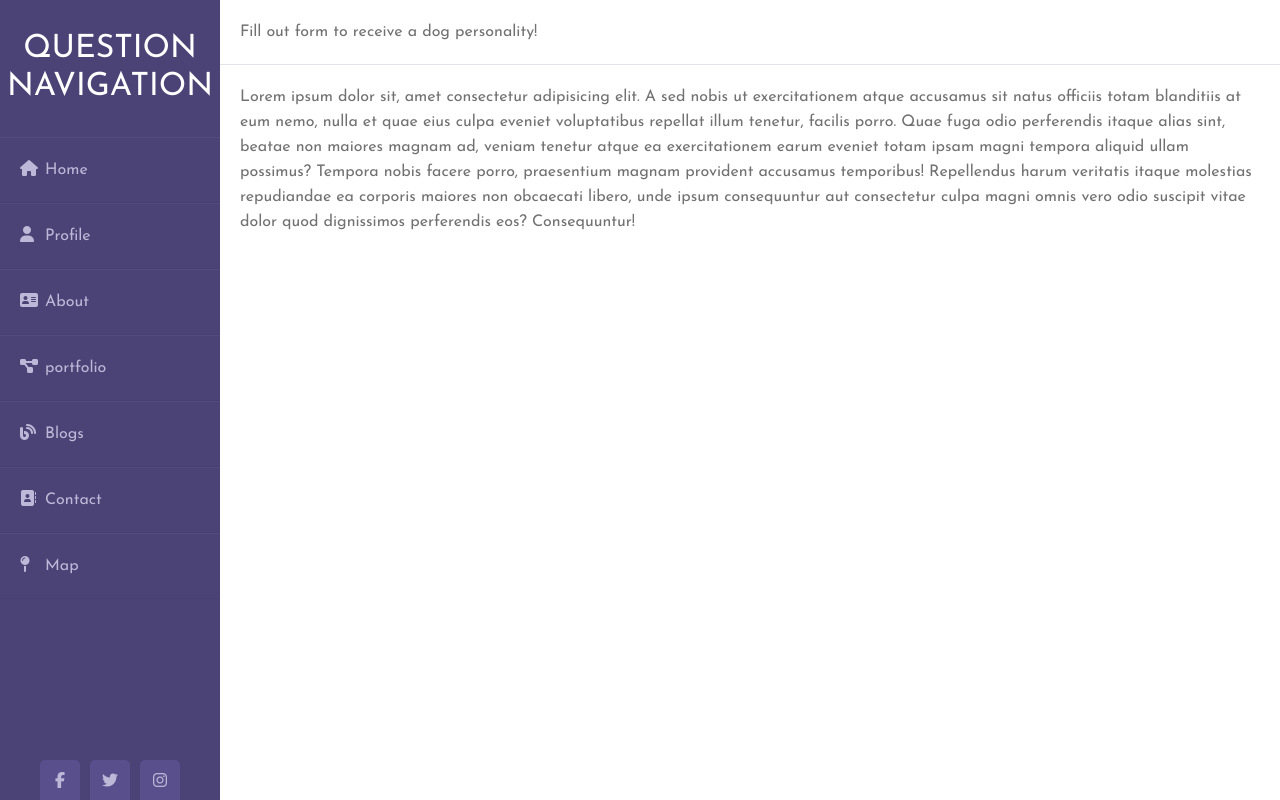
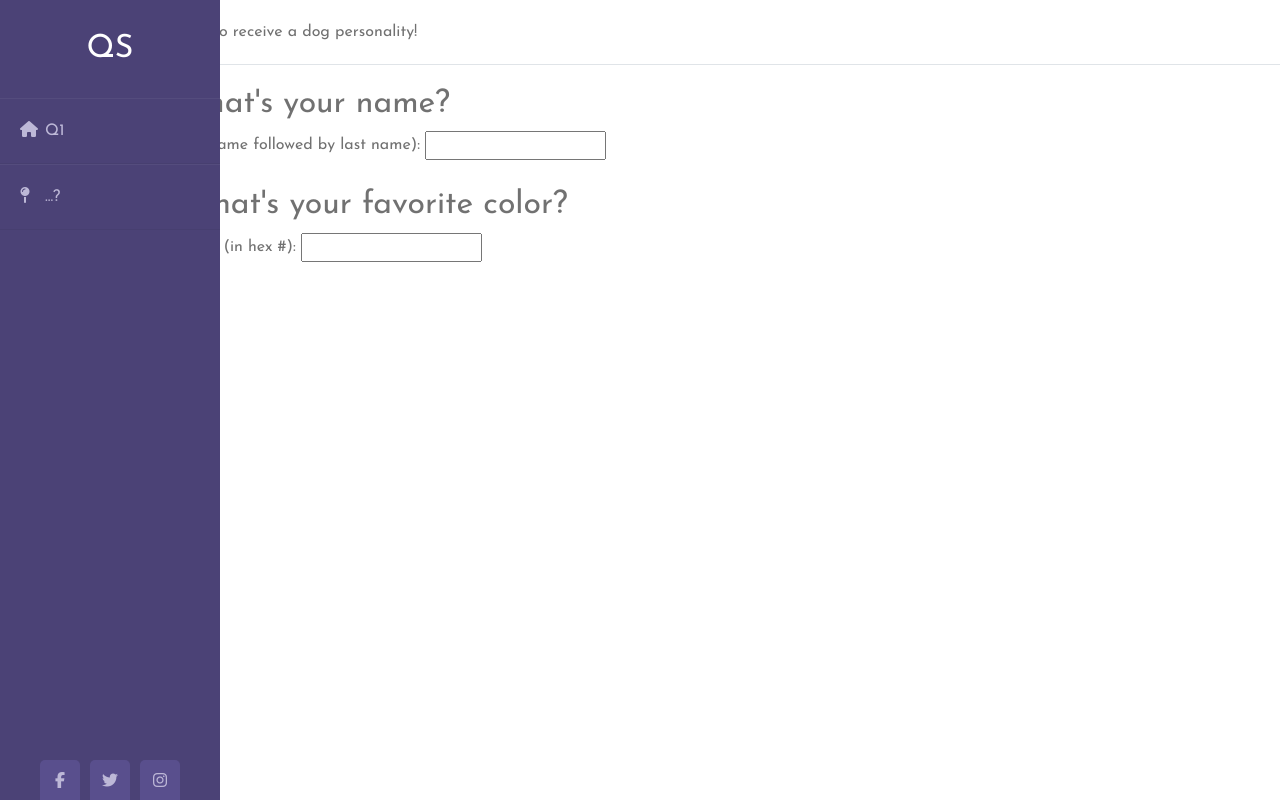
Before and after one commit to jliao13/CS4501-anit-ux-webapp, a Django app: page /form/ in a window 1280 px wide. Run offline with Django 3.2, Linux system fonts and the light colour scheme; some libraries are stand-ins or nearby versions.

Commit message:
initial form edits

```diff
--- a/project/static/project/css/style.css
+++ b/project/static/project/css/style.css
@@ -19,7 +19,7 @@ body{
 }
 
 .wrapper .sidebar{
-  width: 220px;
+  width: 100px;
   height: 100%;
   background: #4b4276;
   padding: 30px 0px;
@@ -80,7 +80,7 @@ body{
 
 .wrapper .main_content{
   width: 100%;
-  margin-left: 220px;
+  margin-left: 100px;
 }
 
 .wrapper .main_content .header{
--- a/project/templates/form.html
+++ b/project/templates/form.html
@@ -4,7 +4,7 @@
     <head>
         {% load static %}
         <meta charset="utf-8">
-        <title>FormPage</title>
+        <title>FormPage!</title>
         <link rel="stylesheet" href="{% static "project/css/style.css" %}">
         <link rel="stylesheet" href="https://stackpath.bootstrapcdn.com/bootstrap/4.5.2/css/bootstrap.min.css" integrity="sha384-JcKb8q3iqJ61gNV9KGb8thSsNjpSL0n8PARn9HuZOnIxN0hoP+VmmDGMN5t9UJ0Z" crossorigin="anonymous">
         <script src="https://kit.fontawesome.com/b99e675b6e.js"></script>
@@ -24,15 +24,20 @@
     <body>
         <div class="wrapper">
             <div class="sidebar">
-                <h2>Question Navigation</h2>
+                <h2>Qs</h2>
                 <ul>
-                    <li><a href="#"><i class="fas fa-home"></i>Home</a></li>
-                    <li><a href="#"><i class="fas fa-user"></i>Profile</a></li>
-                    <li><a href="#"><i class="fas fa-address-card"></i>About</a></li>
-                    <li><a href="#"><i class="fas fa-project-diagram"></i>portfolio</a></li>
-                    <li><a href="#"><i class="fas fa-blog"></i>Blogs</a></li>
-                    <li><a href="#"><i class="fas fa-address-book"></i>Contact</a></li>
-                    <li><a href="#"><i class="fas fa-map-pin"></i>Map</a></li>
+                    <li class="Q1"><a href="#"><i class="fas fa-home"></i>Q1</a></li>
+                    <li class="Q2" hidden><a href="#"><i class="fas fa-user"></i>Q2</a></li>
+                    <li class="Q3" hidden><a href="#"><i class="fas fa-address-card"></i>Q3</a></li>
+                    <li class="Q4" hidden><a href="#"><i class="fas fa-project-diagram"></i>Q4</a></li>
+                    <li class="Q5" hidden><a href="#"><i class="fas fa-blog"></i>Q5</a></li>
+                    <li class="Q6" hidden><a href="#"><i class="fas fa-address-book"></i>Q6</a></li>
+                    <li class="Q7" hidden><a href="#"><i class="fas fa-map-pin"></i>Q7</a></li>
+                    <li class="Q8" hidden><a href="#"><i class="fas fa-map-pin"></i>Q9</a></li>
+                    <li class="Q9" hidden><a href="#"><i class="fas fa-map-pin"></i>Q9</a></li>
+                    <li class="Q10" hidden><a href="#"><i class="fas fa-map-pin"></i>Q10</a></li>
+                    <li class="Q11" hidden><a href="#"><i class="fas fa-map-pin"></i>Q11</a></li>
+                    <li class="..."><a href="#"><i class="fas fa-map-pin"></i>...?</a></li>
                 </ul>
                 <div class="social_media">
                   <a href="#"><i class="fab fa-facebook-f"></i></a>
@@ -43,9 +48,29 @@
             <div class="main_content">
                 <div class="header">Fill out form to receive a dog personality!</div>
                 <div class="info">
-                  <div>Lorem ipsum dolor sit, amet consectetur adipisicing elit. A sed nobis ut exercitationem atque accusamus sit natus officiis totam blanditiis at eum nemo, nulla et quae eius culpa eveniet voluptatibus repellat illum tenetur, facilis porro. Quae fuga odio perferendis itaque alias sint, beatae non maiores magnam ad, veniam tenetur atque ea exercitationem earum eveniet totam ipsam magni tempora aliquid ullam possimus? Tempora nobis facere porro, praesentium magnam provident accusamus temporibus! Repellendus harum veritatis itaque molestias repudiandae ea corporis maiores non obcaecati libero, unde ipsum consequuntur aut consectetur culpa magni omnis vero odio suscipit vitae dolor quod dignissimos perferendis eos? Consequuntur!</div>
-                  <!-- <div>Lorem ipsum dolor sit, amet consectetur adipisicing elit. A sed nobis ut exercitationem atque accusamus sit natus officiis totam blanditiis at eum nemo, nulla et quae eius culpa eveniet voluptatibus repellat illum tenetur, facilis porro. Quae fuga odio perferendis itaque alias sint, beatae non maiores magnam ad, veniam tenetur atque ea exercitationem earum eveniet totam ipsam magni tempora aliquid ullam possimus? Tempora nobis facere porro, praesentium magnam provident accusamus temporibus! Repellendus harum veritatis itaque molestias repudiandae ea corporis maiores non obcaecati libero, unde ipsum consequuntur aut consectetur culpa magni omnis vero odio suscipit vitae dolor quod dignissimos perferendis eos? Consequuntur!</div>
-                  <div>Lorem ipsum dolor sit, amet consectetur adipisicing elit. A sed nobis ut exercitationem atque accusamus sit natus officiis totam blanditiis at eum nemo, nulla et quae eius culpa eveniet voluptatibus repellat illum tenetur, facilis porro. Quae fuga odio perferendis itaque alias sint, beatae non maiores magnam ad, veniam tenetur atque ea exercitationem earum eveniet totam ipsam magni tempora aliquid ullam possimus? Tempora nobis facere porro, praesentium magnam provident accusamus temporibus! Repellendus harum veritatis itaque molestias repudiandae ea corporis maiores non obcaecati libero, unde ipsum consequuntur aut consectetur culpa magni omnis vero odio suscipit vitae dolor quod dignissimos perferendis eos? Consequuntur!</div> -->
+                <div class="Q1_text">
+                    <h2>Q1: What's your name?</h2>
+                    <form>
+                        <label>Name (first name followed by last name):</label>
+                        <input type="text" id="name">
+                    </form>
+                </div>
+                <div class="Q2_text">
+                    <h2>Q3: What's your favorite color?</h2>
+                    <form>
+                        <label>Favorite color (in hex #):</label>
+                        <input type="number" id="name">
+                    </form>
+                </div>
+                <div class="Q3_text"></div>
+                <div class="Q4_text"></div>
+                <div class="Q5_text"></div>
+                <div class="Q6_text"></div>
+                <div class="Q7_text"></div>
+                <div class="Q8_text"></div>
+                <div class="Q9_text"></div>
+                <div class="Q10_text"></div>
+                <div class="Q11_text"></div>
               </div>
             </div>
         </div>
--- a/project/templates/index.html
+++ b/project/templates/index.html
@@ -42,7 +42,7 @@
 
             <div class='col-xs-3' style="text-align:center;">
                 <button style='margin-right:25px' type="button" class="btn btn-success" onclick="location.href = 'https://www.youtube.com/watch?v=vLRyJ0dawjM&ab_channel=EDMBot'">Abrogate</button>
-                <button style='margin-right:25px' type="button" class="btn btn-success" onclick="location.href = '/form/'">Acquiesce</button>
+                <button style='margin-right:25px' type="button" class="btn btn-success">Acquiesce</button>
             </div>
         </div>
     </body>
--- a/static/project/css/style.css
+++ b/static/project/css/style.css
@@ -80,7 +80,7 @@ body{
 
 .wrapper .main_content{
   width: 100%;
-  margin-left: 220px;
+  margin-left: 100px;
 }
 
 .wrapper .main_content .header{
```
Also changed, not shown: README.md.
